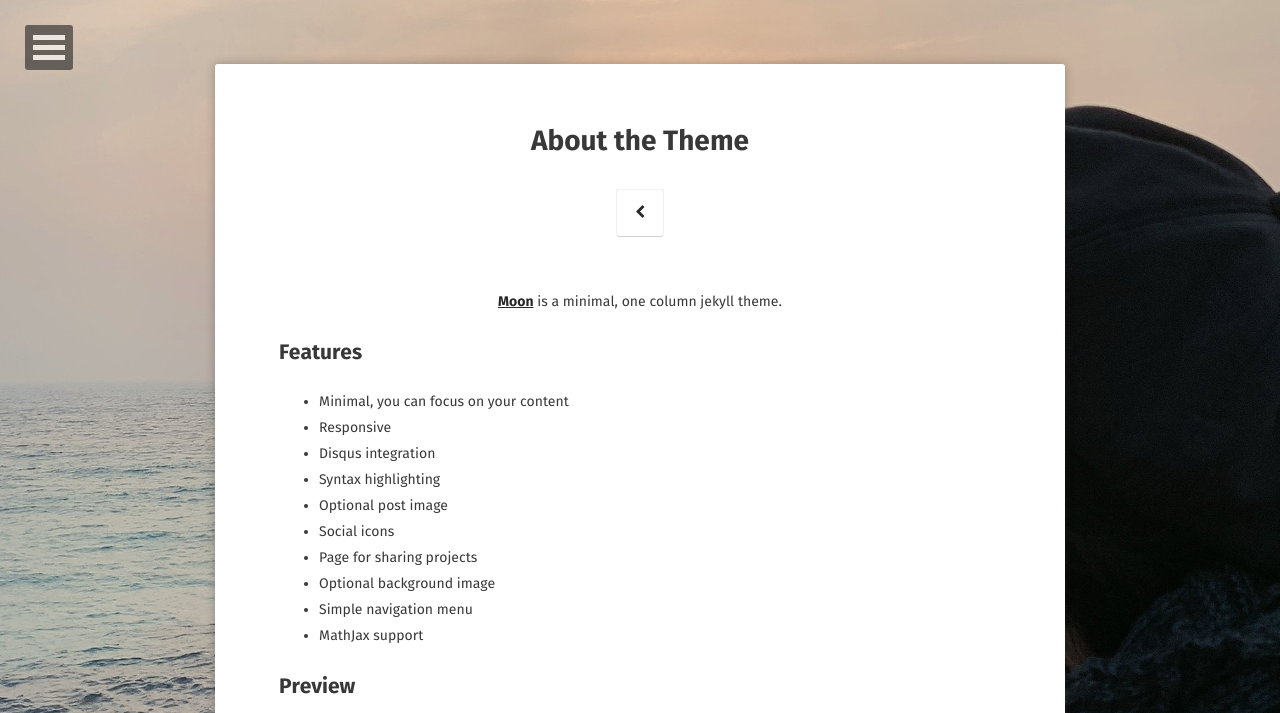
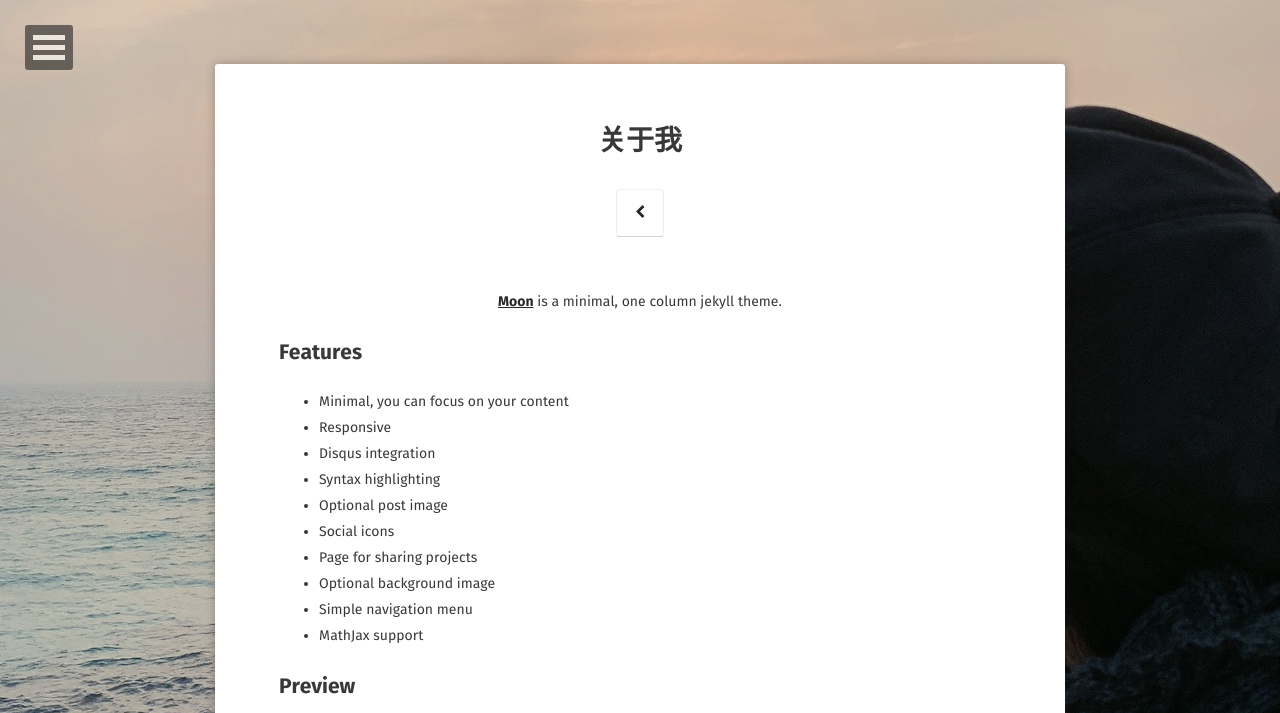
Before and after one commit to YawWQ/yawwq.github.io, a Jekyll site: the page built from about/index.md, in a window 1280 px wide, cut to the strip 0-713 px from the top of the page. Built offline with Jekyll 4.4.1, drawn with Linux system fonts in a browser that asks for light colours; some web fonts are replaced.

Commit message:
change about title

```diff
--- a/about/index.md
+++ b/about/index.md
@@ -1,6 +1,6 @@
 ---
 layout: page
-title: About the Theme
+title: 关于我
 tags: [about, Jekyll, theme, moon]
 date: 2016-03-21
 comments: false
```
Also changed, not shown: 1 other file.
